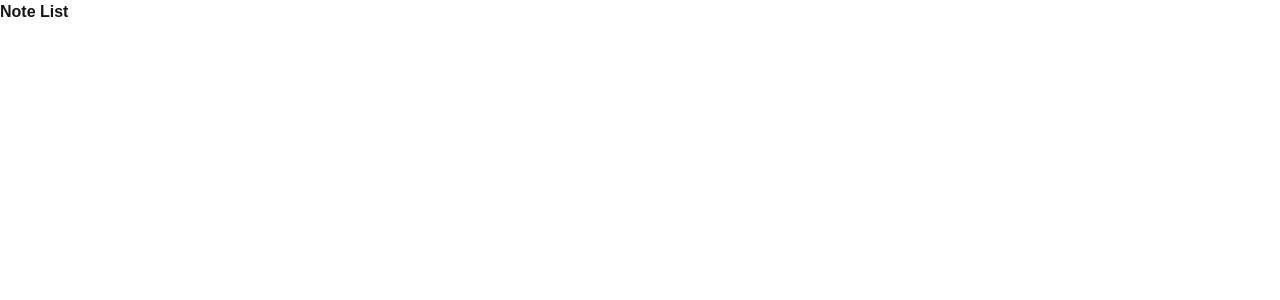
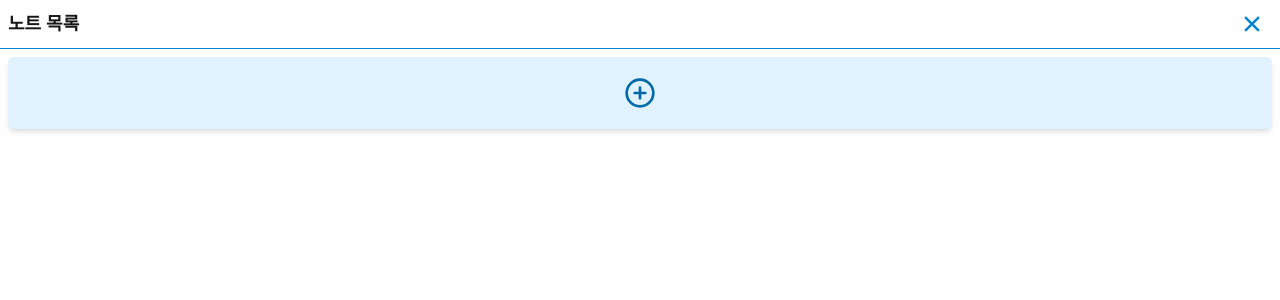
Before and after one commit to hy-glory/my-own-planner, a Next.js app: page /noteList in a window 1280 px wide. Shown: the top 300 px of the page. Built offline with nearby package versions, Linux system fonts and the light colour scheme.

Commit message:
note list 노트 생성 버튼 추가

```diff
--- a/src/app/Header.tsx
+++ b/src/app/Header.tsx
@@ -1,5 +1,4 @@
 "use client";
-import Link from "next/link";
 import { IoIosList } from "react-icons/io";
 
 interface HeaderProps {
@@ -55,7 +54,9 @@ const Header = ({ selectedDate, onSelectDate, onAddNote }: HeaderProps) => {
       </div>
       <IoIosList
         className="mr-4 text-sky-600 h-8 w-8 cursor-pointer hover:text-blue-600"
-        onClick={() => window.open("/note", "_blank", "width=400,height=600")}
+        onClick={() =>
+          window.open("/noteList", "_blank", "width=400,height=600")
+        }
       />
     </div>
   );
--- a/src/app/noteList/page.tsx
+++ b/src/app/noteList/page.tsx
@@ -1,28 +1,41 @@
-'use client';
-import { useState, useEffect, use } from 'react';
-import { Note } from '../note/page';
+"use client";
+import { useState, useEffect } from "react";
+import { IoIosClose } from "react-icons/io";
+import { LuCirclePlus } from "react-icons/lu";
+import { Note } from "../note/page";
 
 const NoteList = () => {
   const [notes, setNotes] = useState<Note[]>([]);
 
   // localStorage에서 노트 불러오기
   useEffect(() => {
-    const saved = localStorage.getItem('notes');
+    const saved = localStorage.getItem("notes");
     if (saved) setNotes(JSON.parse(saved));
   }, []);
 
   // addNote
   const addNote = () => {
-    {
-      /** 작성중 */
-    }
+    const newId = Date.now();
+    const newNote = {
+      id: newId,
+      title: "",
+      text: "",
+      latestDate: new Date().toISOString(),
+    };
+    const updatedNotes = [...notes, newNote];
+    setNotes(updatedNotes);
+    localStorage.setItem("notes", JSON.stringify(updatedNotes));
+
+    const noteUrl = `/note?id=${newId}`;
+    const features = "width=400,height=600";
+    window.open(noteUrl, "_blank", features);
   };
 
   // deleteNote
   const deleteNote = (id: number) => {
     const updatedNotes = notes.filter((note) => note.id !== id);
     setNotes(updatedNotes);
-    localStorage.setItem('notes', JSON.stringify(updatedNotes));
+    localStorage.setItem("notes", JSON.stringify(updatedNotes));
   };
 
   // openNote
@@ -30,16 +43,30 @@ const NoteList = () => {
 
   return (
     <>
-      <h2 className="font-bold mb-2">Note List</h2>
+      <div className="flex justify-between items-center px-2 py-1 select-none border-b border-sky-600">
+        <h2 className="text-lg font-bold">노트 목록</h2>
+        <IoIosClose
+          className="h-10 w-10 text-sky-600 hover:text-sky-800"
+          onClick={() => {}}
+        />
+      </div>
+      <div className="p-2 min-h-screen select-none">
+        <p
+          className="bg-sky-100 p-2 rounded-md w-full h-18 shadow-md mb-2
+        hover:shadow-lg hover:bg-sky-200 transition flex items-center justify-center"
+        >
+          <LuCirclePlus className="text-sky-700 h-8 w-8" onClick={addNote} />
+        </p>
         <ul>
           {notes.map((note) => (
             <li key={note.id}>
               <h3 className="font-semibold">{note.title}</h3>
               <p>{note.text}</p>
-            <p className="text-sm text-gray-500">{note.date}</p>
+              <p className="text-sm text-gray-500">{note.latestDate}</p>
             </li>
           ))}
         </ul>
+      </div>
     </>
   );
 };
```
Also changed, not shown: src/app/note/page.tsx (+5 -5 lines). Lines whose indentation alone changed are shown as unchanged.
